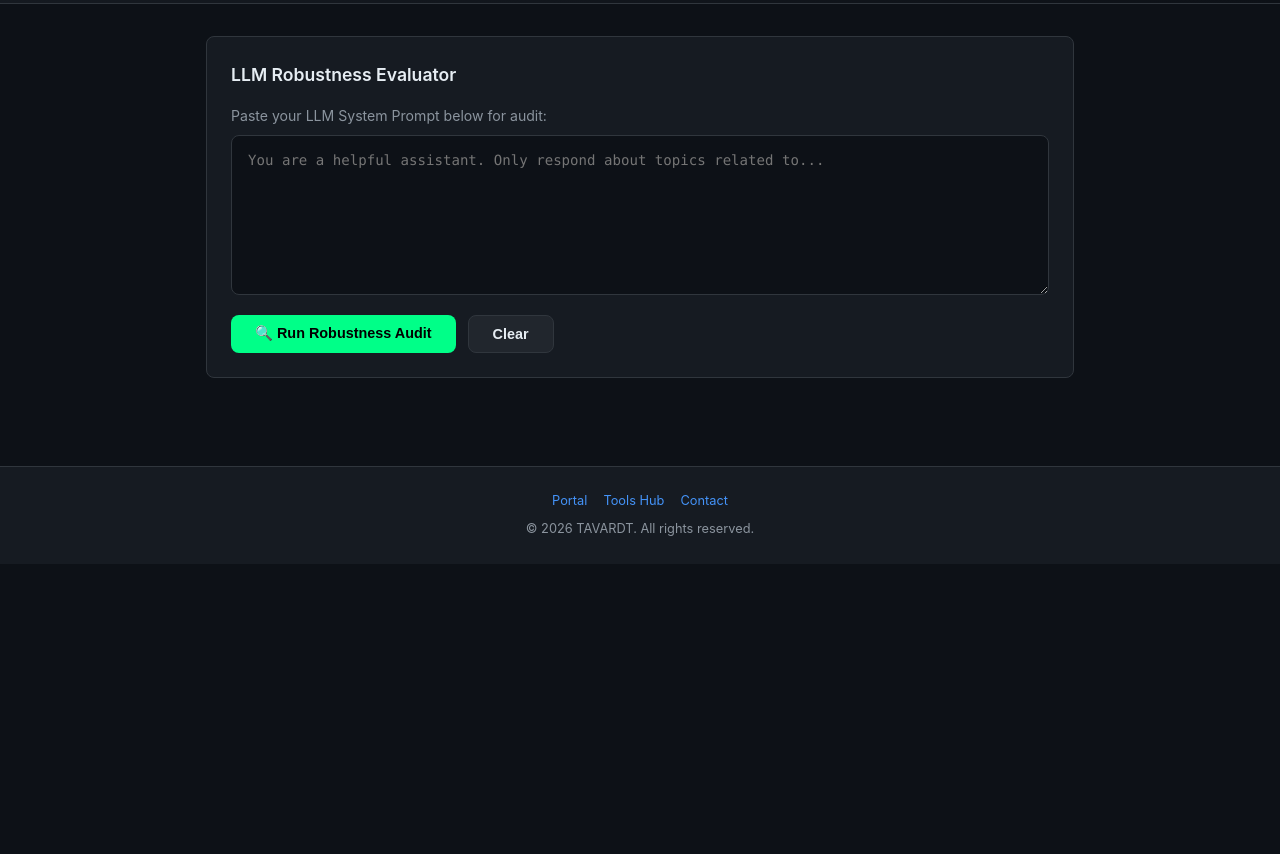
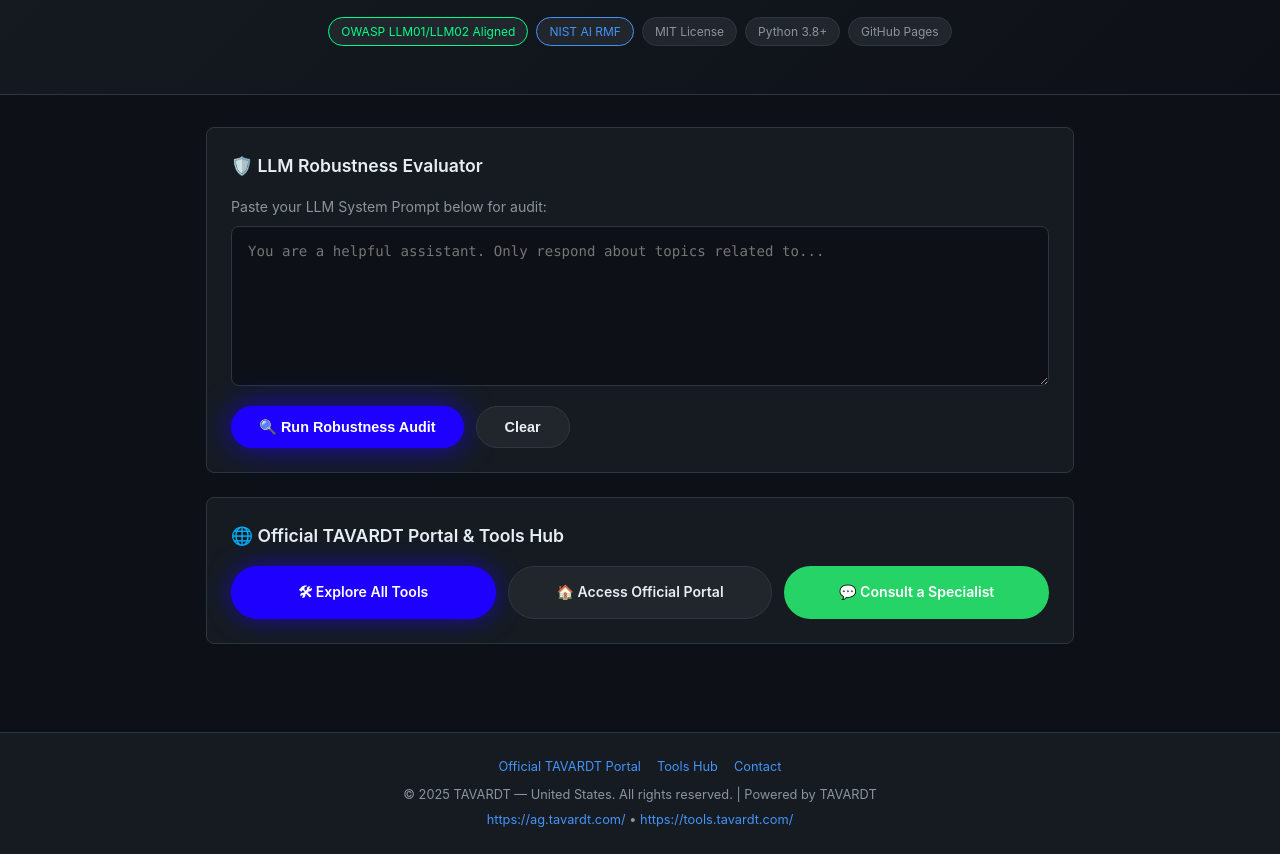
Before and after one commit to TAVARDT-USA/llm-robustness-evaluator-us, a plain HTML site: page index.html in a window 1280 px wide. Shown: the part 259-1113 px from the top of the page. Before the commit the page ends 823 px from the top, so only its background shows below. Drawn offline with Linux system fonts and the light colour scheme.

Commit message:
style: align button styling to official TAVARDT electric blue

```diff
--- a/index.html
+++ b/index.html
@@ -41,11 +41,11 @@ main{max-width:900px;margin:0 auto;padding:32px 16px}
 textarea{width:100%;background:var(--bg);border:1px solid var(--border);border-radius:var(--radius);color:var(--text);font-family:'Fira Code',Consolas,monospace;font-size:.88rem;padding:16px;min-height:160px;resize:vertical;outline:none;transition:border-color .2s}
 textarea:focus{border-color:var(--green)}
 .btn-row{display:flex;gap:12px;margin-top:12px;flex-wrap:wrap}
-button{cursor:pointer;border:none;border-radius:var(--radius);font-size:.9rem;font-weight:600;padding:10px 24px;transition:all .2s}
-.btn-primary{background:var(--green);color:#000}
-.btn-primary:hover{background:var(--green2);transform:translateY(-1px)}
+button{cursor:pointer;border:none;border-radius:9999px;font-size:.9rem;font-weight:600;padding:12px 28px;transition:all .3s}
+.btn-primary{background:#1e00ff;color:#fff;box-shadow:0 0 30px rgba(30,0,255,0.7)}
+.btn-primary:hover{box-shadow:0 0 40px rgba(30,0,255,0.95);transform:translateY(-1px)}
 .btn-secondary{background:var(--bg3);color:var(--text);border:1px solid var(--border)}
-.btn-secondary:hover{border-color:var(--green);color:var(--green)}
+.btn-secondary:hover{border-color:#1e00ff;color:#fff}
 #results{display:none}
 .gauge-wrap{display:flex;flex-direction:column;align-items:center;margin:24px 0}
 .gauge-label{font-size:1rem;color:var(--text2);margin-bottom:12px;text-transform:uppercase;letter-spacing:.08em;font-size:.8rem}
@@ -79,11 +79,11 @@ button{cursor:pointer;border:none;border-radius:var(--radius);font-size:.9rem;fo
 pre{background:var(--bg);border-radius:0 0 var(--radius) var(--radius);padding:20px;overflow-x:auto;font-family:'Fira Code',Consolas,monospace;font-size:.82rem;line-height:1.6;color:#a8d5b5}
 .cta-grid{display:grid;grid-template-columns:repeat(auto-fit,minmax(200px,1fr));gap:12px}
 .cta-btn{display:flex;align-items:center;justify-content:center;gap:8px;padding:14px 20px;border-radius:var(--radius);text-decoration:none;font-weight:600;font-size:.88rem;transition:all .2s;text-align:center}
-.cta-btn.primary{background:var(--green);color:#000}
-.cta-btn.primary:hover{background:var(--green2)}
-.cta-btn.secondary{background:var(--bg3);color:var(--text);border:1px solid var(--border)}
-.cta-btn.secondary:hover{border-color:var(--green);color:var(--green)}
-.cta-btn.wa{background:#25d366;color:#fff}
+.cta-btn.primary{background:#1e00ff;color:#fff;border-radius:9999px;box-shadow:0 0 25px rgba(30,0,255,0.6)}
+.cta-btn.primary:hover{box-shadow:0 0 35px rgba(30,0,255,0.9)}
+.cta-btn.secondary{background:var(--bg3);color:var(--text);border:1px solid var(--border);border-radius:9999px}
+.cta-btn.secondary:hover{border-color:#1e00ff;color:#fff}
+.cta-btn.wa{background:#25d366;color:#fff;border-radius:9999px}
 .cta-btn.wa:hover{background:#128c7e}
 footer{background:var(--bg2);border-top:1px solid var(--border);padding:24px;text-align:center;color:var(--text2);font-size:.8rem;margin-top:32px}
 footer a{color:var(--blue);text-decoration:none}
@@ -99,23 +99,32 @@ footer a:hover{color:var(--green)}
 <body>
 <nav>
   <a class="logo" href="https://ag.tavardt.com/">
+    <img src="https://ag.tavardt.com/img/tavardt-banner.png" alt="TAVARDT" onerror="this.style.display='none'">
     <span>TAVARDT</span>
   </a>
   <div class="nav-links">
-    <a href="https://ag.tavardt.com/">Portal</a>
+    <a href="https://ag.tavardt.com/">Official TAVARDT Portal</a>
     <a href="https://tools.tavardt.com/">Tools Hub</a>
     <a href="https://ag.tavardt.com/contact/">Contact</a>
   </div>
 </nav>
 
 <section class="hero">
-  <h1>LLM Robustness Evaluator</h1>
+  <img src="https://ag.tavardt.com/img/tavardt-banner.png" alt="TAVARDT" onerror="this.style.display='none'">
+  <h1>LLM Robustness Evaluator <span>|</span> TAVARDT</h1>
   <p>Defensive Guardrails Audit, Prompt Injection Testing, and AI Model Resilience</p>
+  <div class="badges">
+    <span class="badge green">OWASP LLM01/LLM02 Aligned</span>
+    <span class="badge blue">NIST AI RMF</span>
+    <span class="badge">MIT License</span>
+    <span class="badge">Python 3.8+</span>
+    <span class="badge">GitHub Pages</span>
+  </div>
 </section>
 
 <main>
   <div class="card">
-    <h2>LLM Robustness Evaluator</h2>
+    <h2>🛡️ LLM Robustness Evaluator</h2>
     <label style="display:block;color:var(--text2);margin-bottom:8px;font-size:.88rem">Paste your LLM System Prompt below for audit:</label>
     <textarea id="sp-input" placeholder="You are a helpful assistant. Only respond about topics related to..."></textarea>
     <div class="btn-row">
@@ -161,15 +170,28 @@ footer a:hover{color:var(--green)}
       <pre id="code-sp"></pre>
     </div>
   </div>
+
+  <div class="card">
+    <h2>🌐 Official TAVARDT Portal & Tools Hub</h2>
+    <div class="cta-grid">
+      <a class="cta-btn primary" href="https://tools.tavardt.com/">🛠 Explore All Tools</a>
+      <a class="cta-btn secondary" href="https://ag.tavardt.com/">🏠 Access Official Portal</a>
+      <a class="cta-btn wa" href="https://wa.me/5584987721775" target="_blank" rel="noopener">💬 Consult a Specialist</a>
+    </div>
+  </div>
 </main>
 
 <footer>
   <div class="footer-links">
-    <a href="https://ag.tavardt.com/">Portal</a>
+    <a href="https://ag.tavardt.com/">Official TAVARDT Portal</a>
     <a href="https://tools.tavardt.com/">Tools Hub</a>
     <a href="https://ag.tavardt.com/contact/">Contact</a>
   </div>
-  <p>&copy; 2026 TAVARDT. All rights reserved.</p>
+  <p>&copy; 2025 TAVARDT — United States. All rights reserved. | Powered by TAVARDT</p>
+  <p style="margin-top:4px">
+    <a href="https://ag.tavardt.com/">https://ag.tavardt.com/</a> &bull;
+    <a href="https://tools.tavardt.com/">https://tools.tavardt.com/</a>
+  </p>
 </footer>
 
 <script>
```
